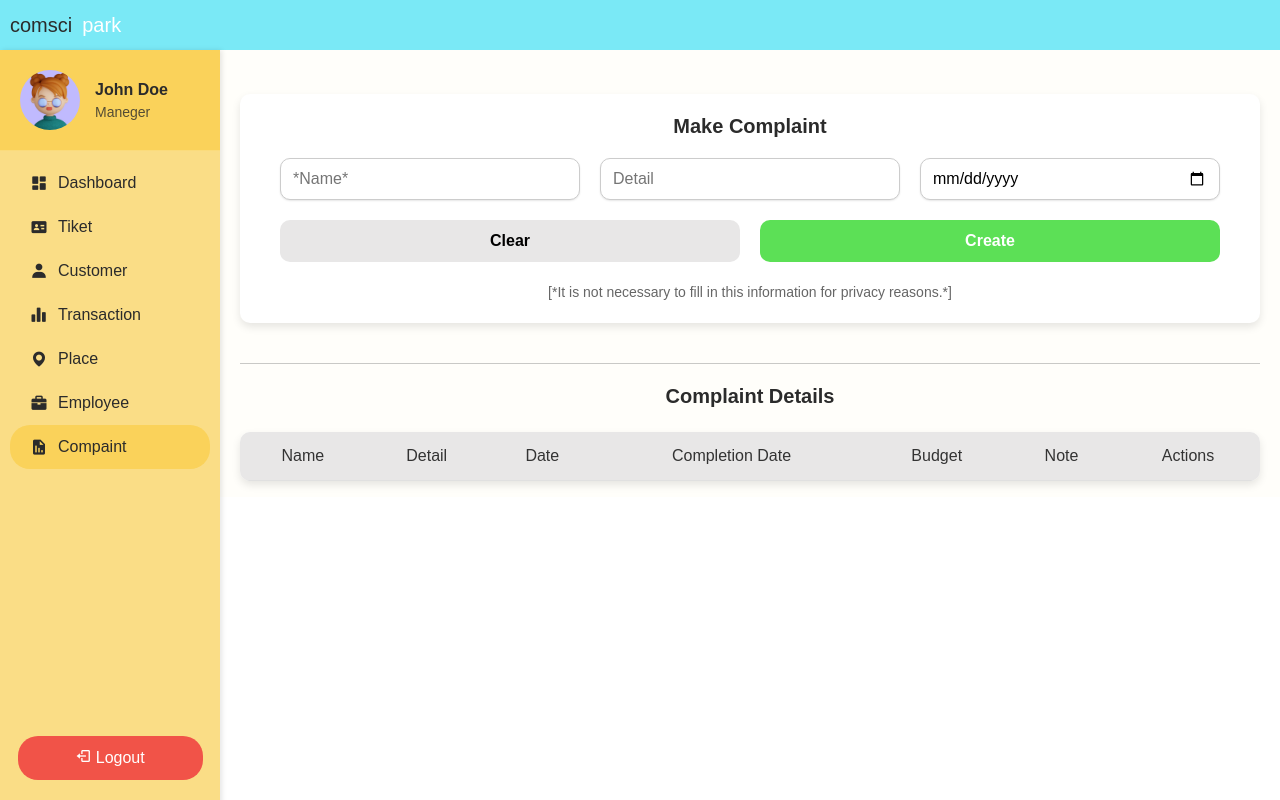
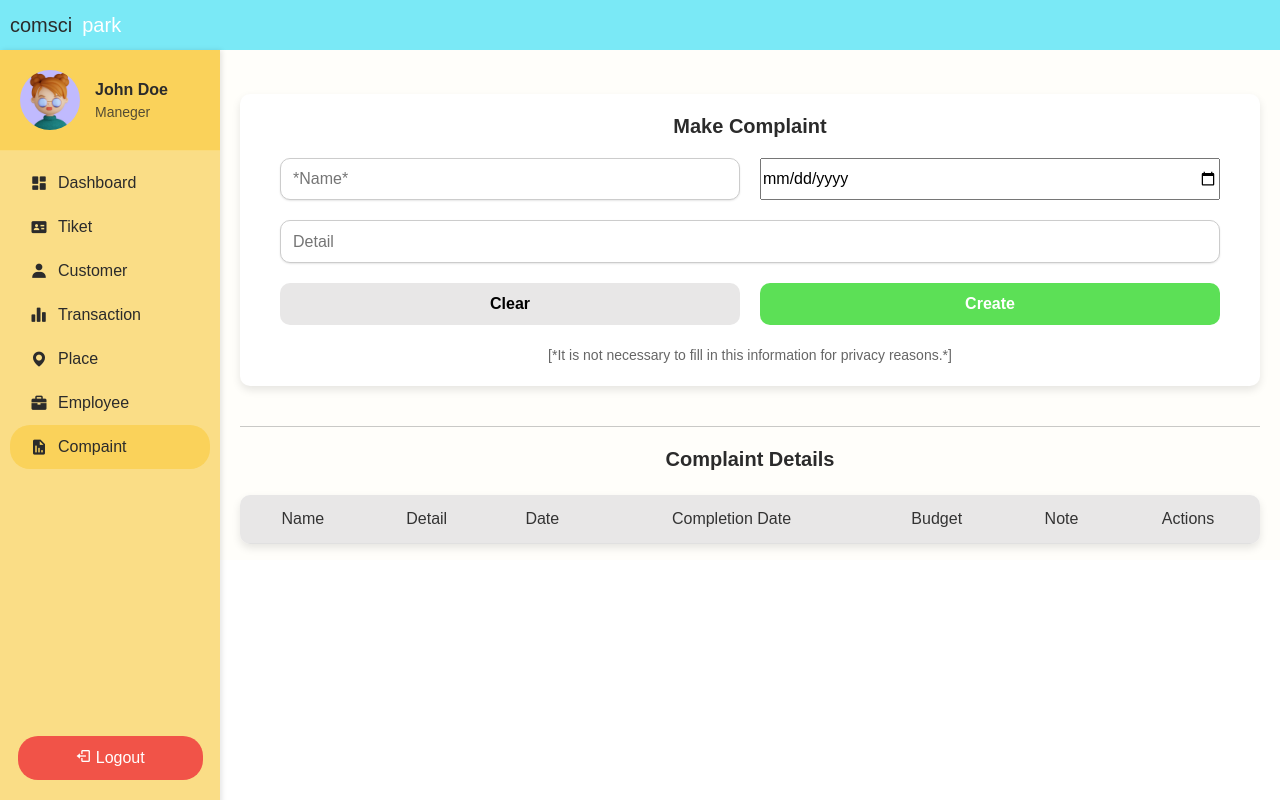
Before and after one commit to JSathita/DBproj01, a website: page public/review.html in a window 1280 px wide. Drawn offline with nearby package versions, Linux system fonts and the light colour scheme; no server answers.

Commit message:
Update review.css

```diff
--- a/public/review.css
+++ b/public/review.css
@@ -19,14 +19,15 @@
 }
 #create-review-form {
     display: grid;
-    grid-template-columns: 1fr 1fr 1fr;
+    grid-template-columns: 1fr 1fr;
     grid-template-areas:
-        "R_name R_detail R_date"
-        "button-form button-form button-form"
-        "text-exp text-exp text-exp";
+        "R_name R_topic"
+        "R_detail R_detail"
+        "button-form button-form"
+        "text-exp text-exp";
     gap: 20px;
 }
-.R_name, .R_detail, .R_date {
+.R_name, .R_topic, .R_detail {
     padding: 6px 12px;
     height: 42.42px;
     font-size: 16px;
@@ -35,8 +36,8 @@
     box-shadow: 0 1px 2px rgba(0, 0, 0, 0.1);
 }
 .R_name { grid-area: R_name; }
+.R_topic { grid-area: R_topic; }
 .R_detail { grid-area: R_detail; }
-.R_date { grid-area: R_date; }
 .button-form{
     grid-area: button-form;
     display: grid;
```
